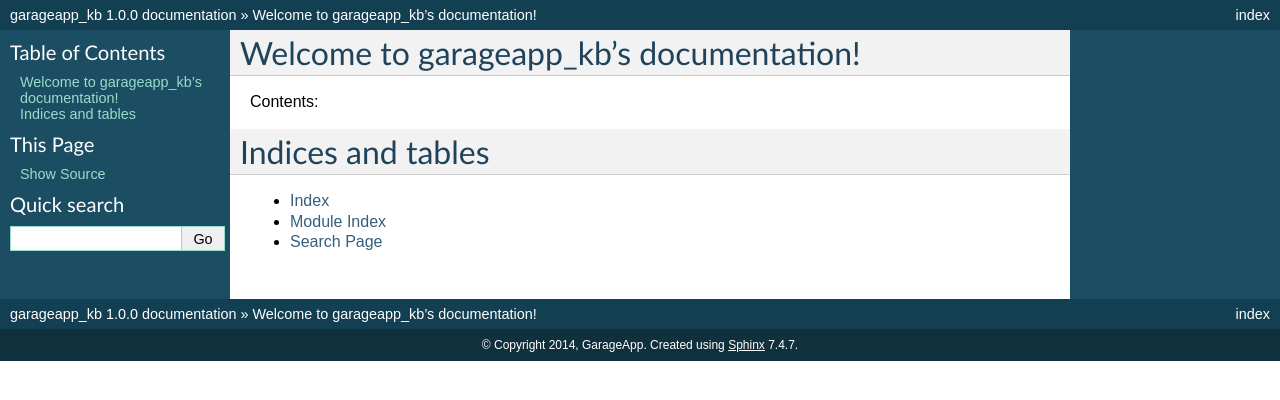
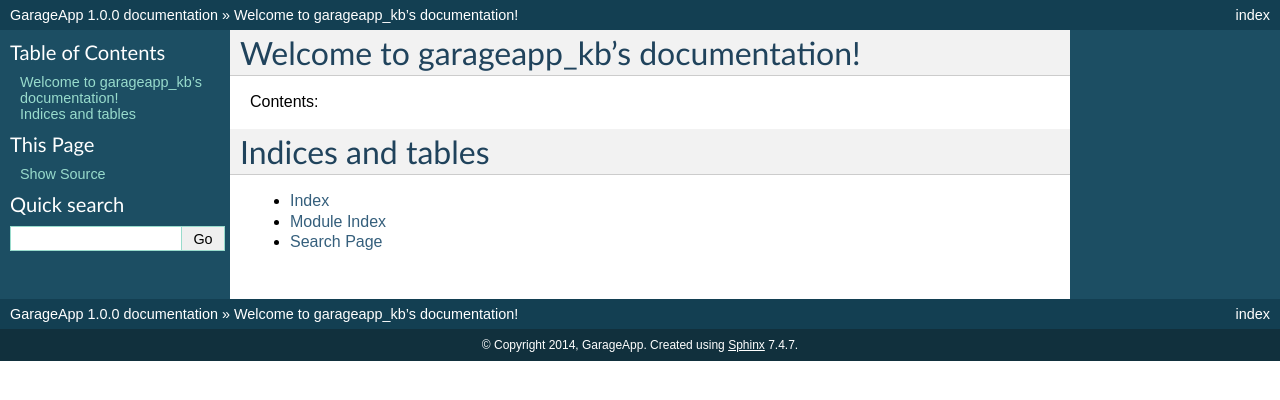
Before and after one commit to garageapp/garageapp-kb-el, a Sphinx documentation site: the page built from docs/source/index.rst, in a window 1280 px wide. Shown: the top 400 px of the page. Built offline with Sphinx 7.4.7, drawn with Linux system fonts in a browser that asks for light colours.

```diff
--- a/docs/source/conf.py
+++ b/docs/source/conf.py
@@ -44,7 +44,7 @@ source_suffix = '.rst'
 master_doc = 'index'
 
 # General information about the project.
-project = 'garageapp_kb'
+project = 'GarageApp'
 copyright = '2014, GarageApp'
 
 # The version info for the project you're documenting, acts as replacement for
@@ -177,7 +177,7 @@ html_static_path = ['_static']
 #html_file_suffix = None
 
 # Output file base name for HTML help builder.
-htmlhelp_basename = 'garageapp_kbdoc'
+htmlhelp_basename = 'garageappdoc'
 
 
 # -- Options for LaTeX output ---------------------------------------------
@@ -197,7 +197,7 @@ latex_elements = {
 # (source start file, target name, title,
 #  author, documentclass [howto, manual, or own class]).
 latex_documents = [
-  ('index', 'garageapp_kb.tex', 'garageapp\\_kb Documentation',
+  ('index', 'GarageApp.tex', 'GarageApp Documentation',
    'GarageApp', 'manual'),
 ]
 
@@ -227,7 +227,7 @@ latex_documents = [
 # One entry per manual page. List of tuples
 # (source start file, name, description, authors, manual section).
 man_pages = [
-    ('index', 'garageapp_kb', 'garageapp_kb Documentation',
+    ('index', 'garageapp', 'GarageApp Documentation',
      ['GarageApp'], 1)
 ]
 
@@ -241,8 +241,8 @@ man_pages = [
 # (source start file, target name, title, author,
 #  dir menu entry, description, category)
 texinfo_documents = [
-  ('index', 'garageapp_kb', 'garageapp_kb Documentation',
-   'GarageApp', 'garageapp_kb', 'One line description of project.',
+  ('index', 'GarageApp', 'GarageApp Documentation',
+   'GarageApp', 'GarageApp', 'the digital assistant of the automotive engineer.',
    'Miscellaneous'),
 ]
 
```
